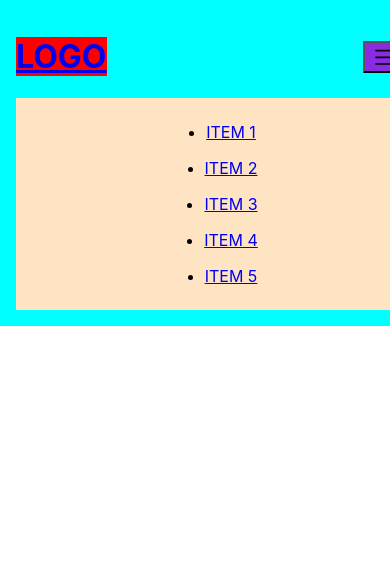
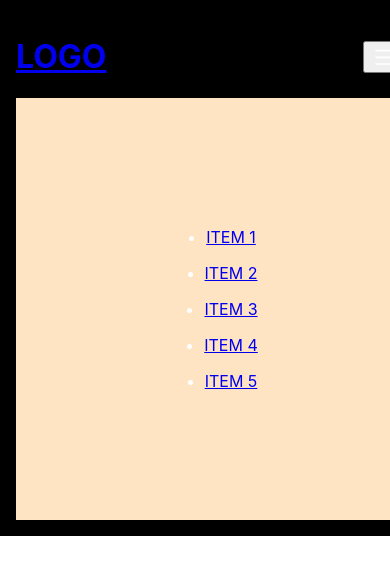
Before and after one commit to LutaOchoa/Tienda2, a React (Create React App) app: page / in a window 390 px wide. Both pictures are taken after a click on the button 384 px from the left and 56 px from the top of the page. Shown: the top 574 px of the page. Built offline with nearby package versions, Linux system fonts and the light colour scheme.

Commit message:
PreEntrega1Ochoa

```diff
--- a/src/components/NavBar.css
+++ b/src/components/NavBar.css
@@ -1,25 +1,29 @@
 .Cabecera{
     width: 100%;
-    background-color: aqua;
+    background-color: black;
     padding: 1em;
 
     display: flex;
     flex-flow: row wrap;
     justify-content: space-between;
     align-items: center;
+
+    color: white;
 }
 .Cabecera-h1{
-    background-color: red;
+
 }
 .Cabecera-a{}
 
 .Cabecera-button{
-    background-color: blueviolet;
+
     display: none;
+    cursor:pointer ;
 }
 .Cabecera-svg{
     width: 2em;
     height: 2em;
+    fill: white;
 }
 
 .Cabecera-nav{ background-color: bisque;}
@@ -40,14 +44,19 @@
     .Cabecera-nav{
         width: 100%;
 
-        display: none;
+        display: flex;
         flex-flow: column nowrap;
         justify-content: center;
         align-items: center;
+        height: 0vh;
+        opacity: 0;
+        overflow: hidden;
+        transition: all .5 ease;
     }
 
     .Cabecera-nav.isActive{
-        display: flex;
+        height: 50vh;
+        opacity: 1;
     }
 
     .Cabecera-ul{
--- a/src/components/NavBar.js
+++ b/src/components/NavBar.js
@@ -1,6 +1,14 @@
+import { useState } from 'react';
 import './NavBar.css';
 
 const Cabecera = () => {
+
+    const [menu,setMenu]=useState(false)
+
+    const toggleMenu = () =>{
+        setMenu(!menu)
+    }
+
 return(
     <header className="Cabecera">
         <h1 className="Cabecera-h1">
@@ -9,13 +17,15 @@ return(
             </a>
         </h1>
 
-        <button className='Cabecera-button'>
+        <button
+            onClick={toggleMenu}
+        className='Cabecera-button'>
         <svg className='Cabecera-svg' xmlns="http://www.w3.org/2000/svg" width="16" height="16" fill="currentColor"  viewBox="0 0 16 16">
         <path fill-rule="evenodd" d="M2.5 12a.5.5 0 0 1 .5-.5h10a.5.5 0 0 1 0 1H3a.5.5 0 0 1-.5-.5zm0-4a.5.5 0 0 1 .5-.5h10a.5.5 0 0 1 0 1H3a.5.5 0 0 1-.5-.5zm0-4a.5.5 0 0 1 .5-.5h10a.5.5 0 0 1 0 1H3a.5.5 0 0 1-.5-.5z"/>
         </svg>
         </button>
 
-        <nav className='Cabecera-nav isActive'>
+        <nav className={`Cabecera-nav ${menu?'isActive':'' }`}>
             <ul className='Cabecera-ul'>
                 <li className='Cabecera-li'><a href='#' className='Cabecera-a'> ITEM 1</a></li>
                 <li className='Cabecera-li'><a href='#' className='Cabecera-a'> ITEM 2</a></li>
```
